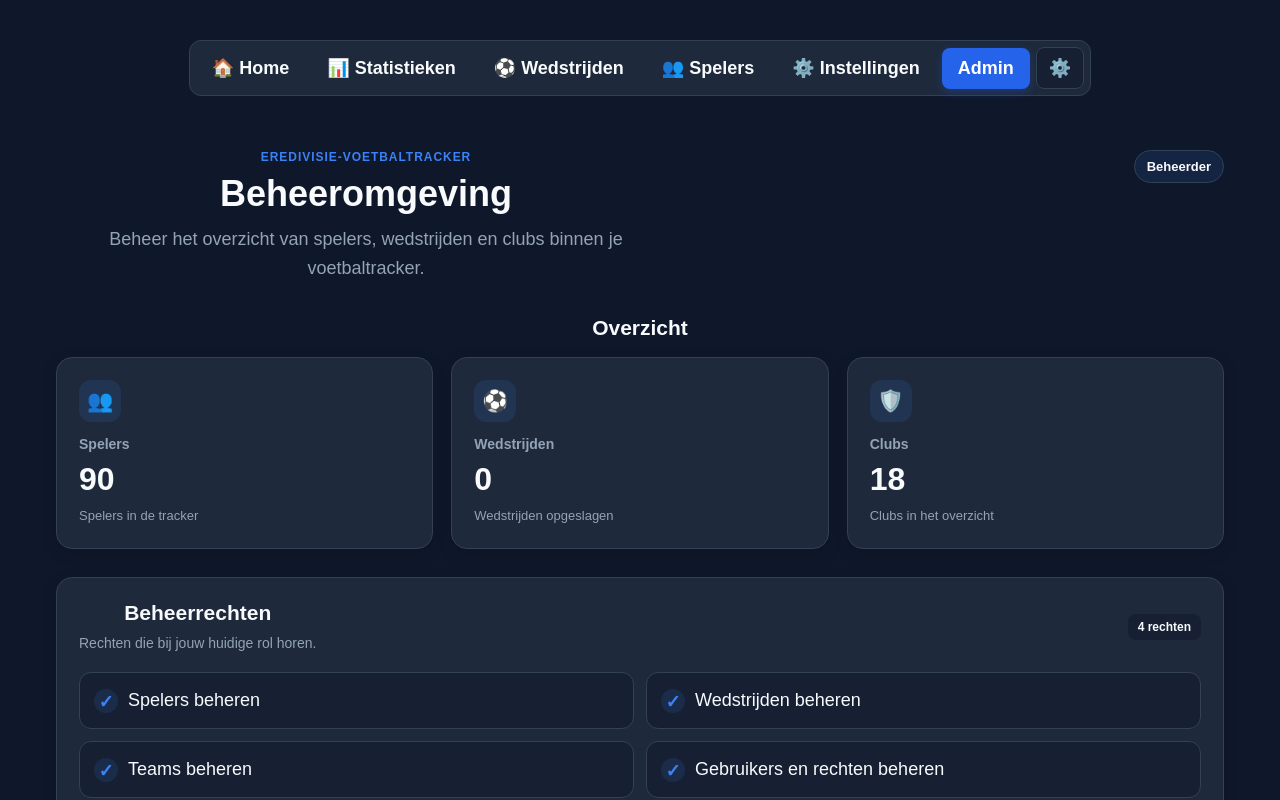
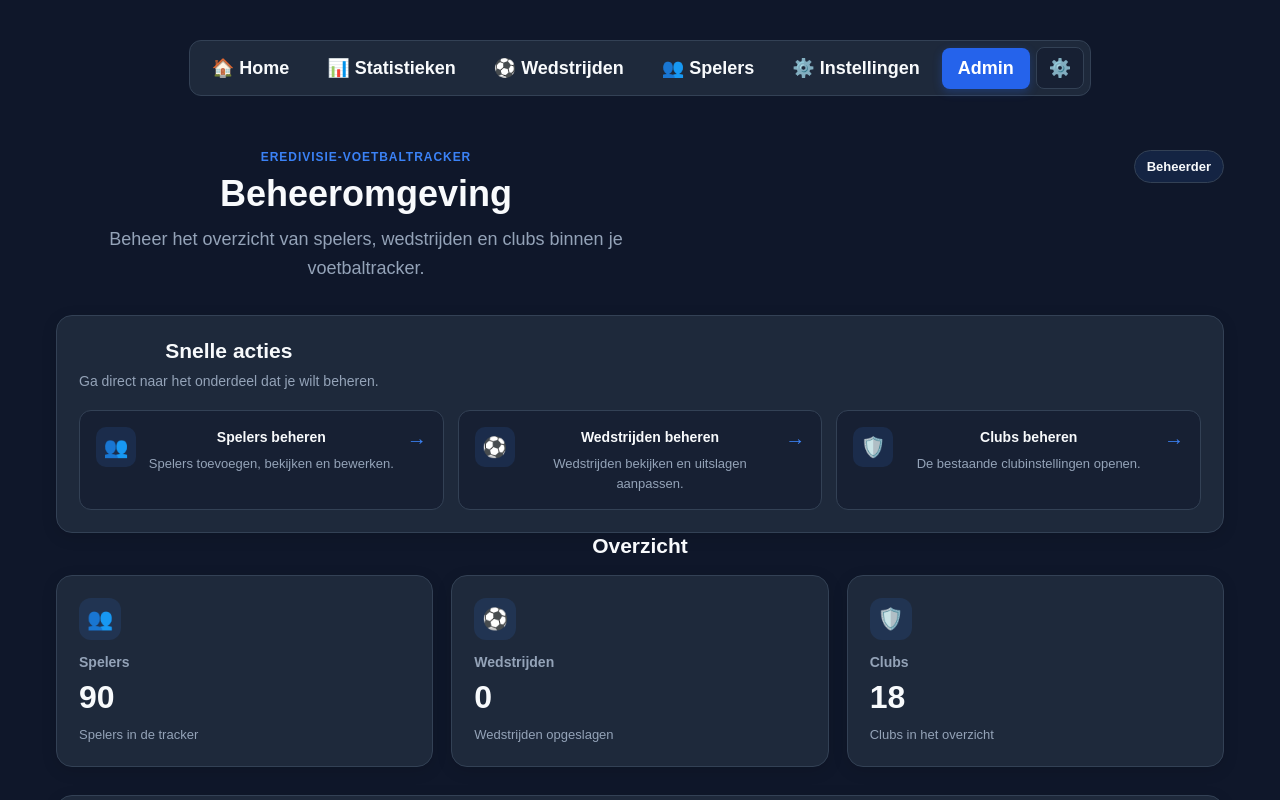
Before and after one commit to Ryan050409/simpel-design, a React (Vite) app: page /admin in a window 1280 px wide. Shown: the top 800 px of the page. Built offline with nearby package versions, Linux system fonts and the light colour scheme; sample sign-in values are in the browser's storage.

Commit message:
adminpagina nogsteeds aan het testen en uitbreiden

```diff
--- a/src/AdminPage.tsx
+++ b/src/AdminPage.tsx
@@ -4,12 +4,21 @@ import {
   ROLE_PERMISSIONS,
   canAccessAdminPage,
 } from "./permissions";
-
+import { Link } from "react-router-dom";
+import type { Dispatch, SetStateAction } from "react";
+import type { Player, Match, Team } from "./types";
 type AdminPageProps = {
   role: UserRole;
   playersCount: number;
   matchesCount: number;
   teamsCount: number;
+
+  playerList: Player[];
+  setPlayerList: Dispatch<SetStateAction<Player[]>>;
+  matches: Match[];
+  setMatches: Dispatch<SetStateAction<Match[]>>;
+  teams: Team[];
+  setTeams: Dispatch<SetStateAction<Team[]>>;
 };
 
 const PERMISSION_LABELS: Record<Permission, string> = {
@@ -57,6 +66,58 @@ export default function AdminPage({
         className="admin-overview"
         aria-labelledby="admin-overview-title"
       >
+              <section
+        className="admin-panel admin-quick-actions"
+        aria-labelledby="admin-quick-actions-title"
+      >
+        <div className="admin-panel-heading">
+          <div>
+            <h2 id="admin-quick-actions-title">Snelle acties</h2>
+            <p>Ga direct naar het onderdeel dat je wilt beheren.</p>
+          </div>
+        </div>
+
+        <div className="admin-actions-grid">
+          <Link to="/spelers" className="admin-action-card">
+            <span className="admin-action-icon" aria-hidden="true">
+              👥
+            </span>
+            <span className="admin-action-content">
+              <strong>Spelers beheren</strong>
+              <span>Spelers toevoegen, bekijken en bewerken.</span>
+            </span>
+            <span className="admin-action-arrow" aria-hidden="true">
+              →
+            </span>
+          </Link>
+
+          <Link to="/wedstrijden" className="admin-action-card">
+            <span className="admin-action-icon" aria-hidden="true">
+              ⚽
+            </span>
+            <span className="admin-action-content">
+              <strong>Wedstrijden beheren</strong>
+              <span>Wedstrijden bekijken en uitslagen aanpassen.</span>
+            </span>
+            <span className="admin-action-arrow" aria-hidden="true">
+              →
+            </span>
+          </Link>
+
+          <Link to="/instellingen" className="admin-action-card">
+            <span className="admin-action-icon" aria-hidden="true">
+              🛡️
+            </span>
+            <span className="admin-action-content">
+              <strong>Clubs beheren</strong>
+              <span>De bestaande clubinstellingen openen.</span>
+            </span>
+            <span className="admin-action-arrow" aria-hidden="true">
+              →
+            </span>
+          </Link>
+        </div>
+      </section>
         <h2 id="admin-overview-title">Overzicht</h2>
 
         <div className="admin-stats-grid">
--- a/src/App.css
+++ b/src/App.css
@@ -3927,3 +3927,87 @@ textarea::placeholder {
     transition: none;
   }
 }
+
+/* Adminpagina - snelle beheeracties */
+
+.admin-actions-grid {
+  display: grid;
+  grid-template-columns: repeat(3, minmax(0, 1fr));
+  gap: 14px;
+}
+
+.admin-action-card {
+  display: flex;
+  align-items: flex-start;
+  gap: 12px;
+  min-width: 0;
+  padding: 16px;
+  border: 1px solid var(--border-color);
+  border-radius: var(--radius-md);
+  background: var(--secondary-background);
+  color: var(--text-color);
+  text-decoration: none;
+  transition:
+    border-color 0.2s ease,
+    box-shadow 0.2s ease;
+}
+
+.admin-action-card:hover {
+  border-color: var(--accent);
+  box-shadow: var(--shadow-card-hover);
+}
+
+.admin-action-icon {
+  display: grid;
+  flex-shrink: 0;
+  width: 40px;
+  height: 40px;
+  place-items: center;
+  border-radius: 10px;
+  background: var(--accent-soft);
+  font-size: 20px;
+}
+
+.admin-action-content {
+  display: flex;
+  flex: 1;
+  flex-direction: column;
+  gap: 6px;
+  min-width: 0;
+}
+
+.admin-action-content strong {
+  color: var(--text-color);
+  font-size: 14px;
+  line-height: 1.5;
+}
+
+.admin-action-content > span {
+  color: var(--muted-text-color);
+  font-size: 13px;
+  line-height: 1.5;
+}
+
+.admin-action-arrow {
+  flex-shrink: 0;
+  color: var(--accent);
+  font-size: 20px;
+  font-weight: 700;
+}
+
+.admin-action-card:focus-visible {
+  outline: 3px solid var(--accent);
+  outline-offset: 3px;
+}
+
+@media (max-width: 900px) {
+  .admin-actions-grid {
+    grid-template-columns: 1fr;
+  }
+}
+
+@media (prefers-reduced-motion: reduce) {
+  .admin-action-card {
+    transition: none;
+  }
+}
--- a/src/App.tsx
+++ b/src/App.tsx
@@ -464,6 +464,12 @@ function App() {
                   playersCount={playerList.length}
                   matchesCount={matches.length}
                   teamsCount={teams.length}
+                  playerList={playerList}
+                  setPlayerList={setPlayerList}
+                  matches={matches}
+                  setMatches={setMatches}
+                  teams={teams}
+                  setTeams={setTeams}
                 />
               ) : (
                 <Navigate to="/" replace />
```
